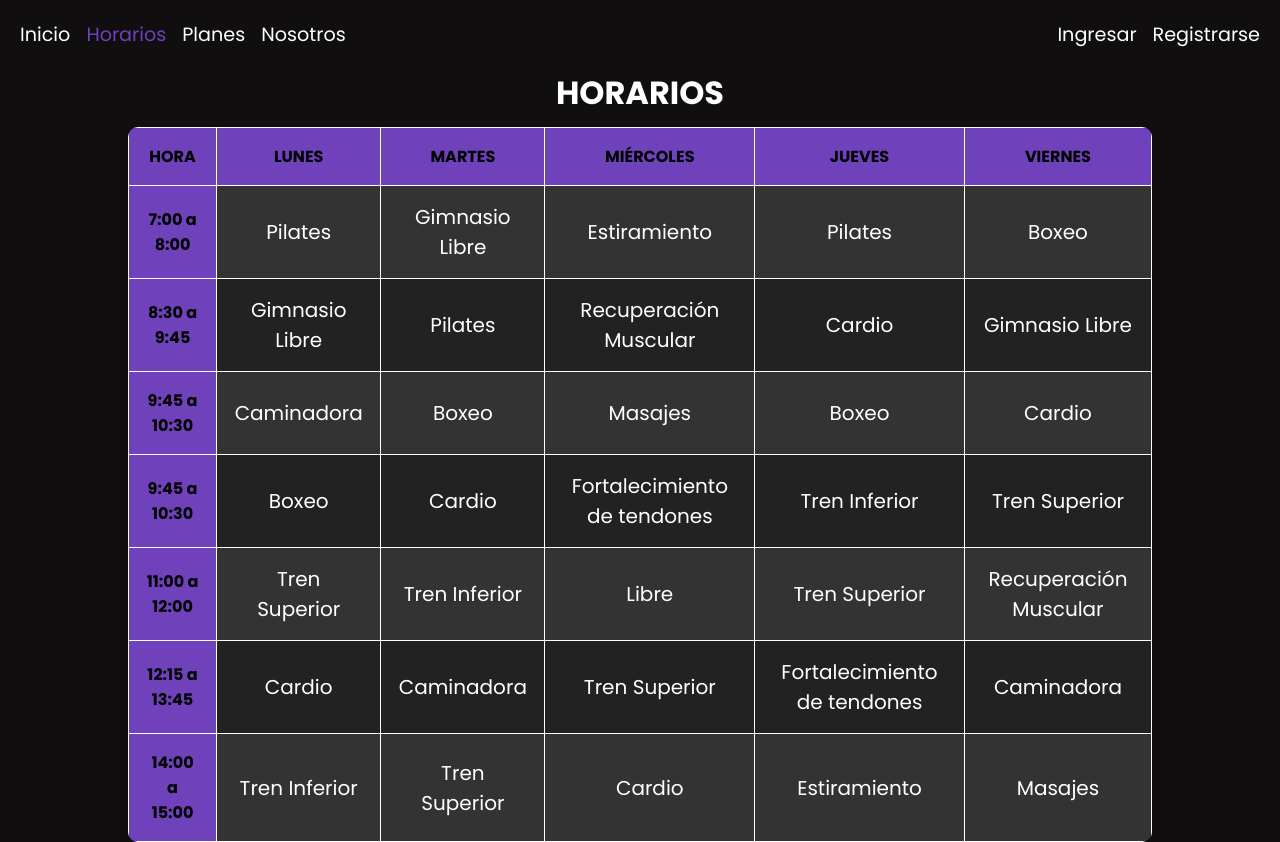
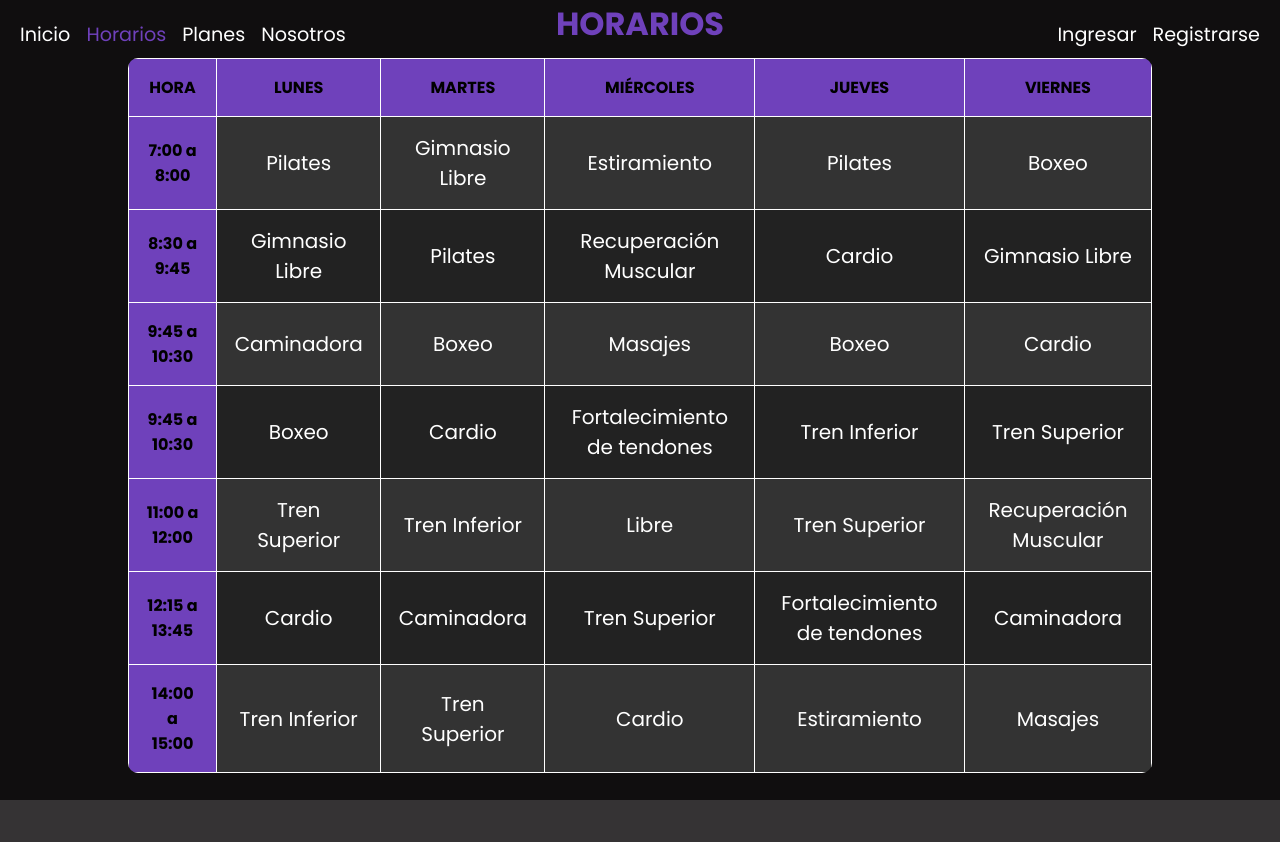
Before and after one commit to Proyecto3Fidat/ProyectoEgreso, a PHP site: page /App/Views/agenda.html in a window 1280 px wide. After the commit the page ends 800 px from the top, so only its background shows below. Run offline with PHP 8.4, Linux system fonts and the light colour scheme; some libraries are stand-ins or nearby versions.

Commit message:
Update stylesExtra.css

```diff
--- a/Public/css/stylesExtra.css
+++ b/Public/css/stylesExtra.css
@@ -12,6 +12,9 @@ body {
     color: #030303;
 }
 
+header {
+    height: 0;
+}
 
 .planes {
     padding: 7rem 2rem 15rem;
```
